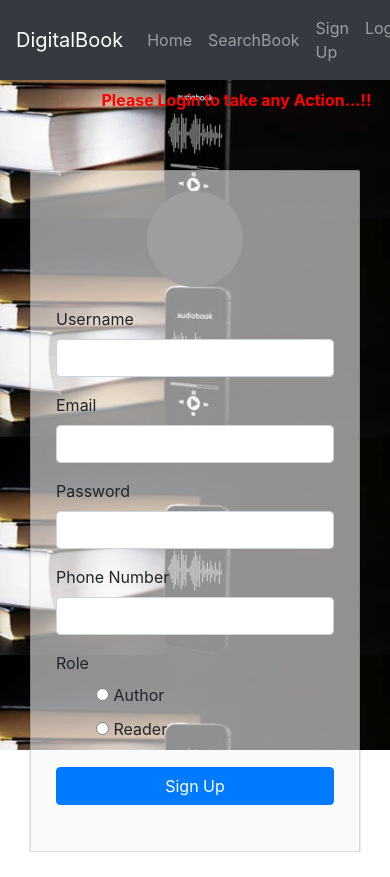
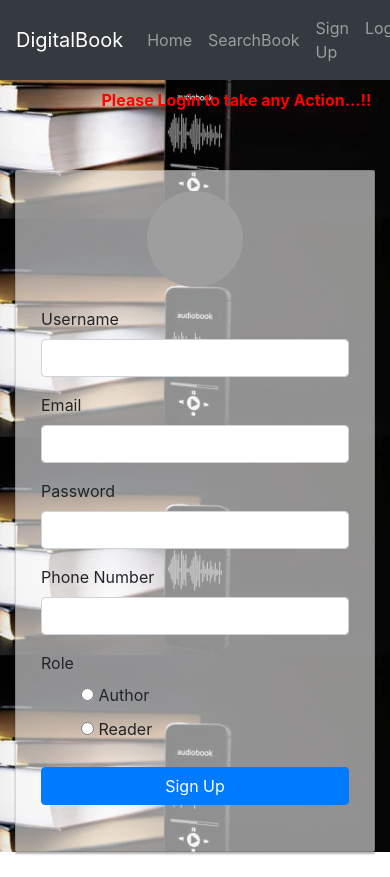
Before and after one commit to VSupekar1111/Digital-Books, an Angular app in the folder Digital-Books-Client/: page /register in a window 390 px wide. Shown: the top 877 px of the page. Before the commit the page ends 852 px from the top, so only its background shows below. Built offline with nearby package versions, Linux system fonts and the light colour scheme; grey boxes are pictures that could not be loaded.

Commit message:
Changes added for responsive page

```diff
--- a/Digital-Books-Client/src/app/_services/user.service.ts
+++ b/Digital-Books-Client/src/app/_services/user.service.ts
@@ -85,4 +85,16 @@ this.isfirstPathVariable=false;
   getSubscribedBooks(userid: string | undefined) {
    return this.http.get(API_URL + 'readers/'+userid+'/books', { responseType: 'text' });
   }
+
+  UnsubcribeBook(userid: string | undefined, subscribeId: number) {
+    const httpOptions = {
+      headers: new HttpHeaders({ 'Content-Type': 'application/json'})
+    };
+    let url='readers/'+userid+'/books/'+subscribeId+'/cancel-subscription';
+    console.log(API_URL+url);
+    return this.http.post(API_URL+ url, {
+    }, httpOptions);
+  }
+
+
 }
--- a/Digital-Books-Client/src/app/app.component.css
+++ b/Digital-Books-Client/src/app/app.component.css
@@ -1,7 +1,8 @@
 #app{
   background-image: url("../../src/assets/images/background.png");
 background-size: 100%;
-height: 750px;
+min-height: 700px;
+
 }
 
 .holder {
--- a/Digital-Books-Client/src/app/app.component.html
+++ b/Digital-Books-Client/src/app/app.component.html
@@ -43,7 +43,7 @@
   <div class="holder" *ngIf="!isLoggedIn">
     <div class="message"><b>Please Login to take any Action...!!</b></div>
   </div>
-  <div class="container">
+  <div class="">
     <router-outlet></router-outlet>
   </div>
 </div>
--- a/Digital-Books-Client/src/app/register/register.component.css
+++ b/Digital-Books-Client/src/app/register/register.component.css
@@ -34,4 +34,5 @@ label {
 .role{
   padding-bottom: 10px;
   padding-left: 40px;
+  margin: auto;
 }
--- a/Digital-Books-Client/src/app/searchbook/searchbook.component.css
+++ b/Digital-Books-Client/src/app/searchbook/searchbook.component.css
@@ -1,41 +1,26 @@
 
-.searchForm{
-   margin: auto;
-   width: 550px;
-   padding-top: 30px;
-   padding-bottom: 30px;
-   background-color: #f7f7f794;
-   text-align: center;
-   }
 
-   .books{
-    margin: auto;
-    width: 1000px;
-    padding-top: 30px;
-    padding-bottom: 30px;
-    background-color: rgba(231, 226, 236, 0.123);
-    text-align: center;
-    }
 
    .row{
     padding-top: 5px;
     padding-left: 15px;
     margin: auto;
+
    }
 
    .fields{
-    display: inline-block;
-    width: 240px;
-    height: 50px;
+    width: 50%;
     padding-top: 0px;
-
+  }
+  input{
+    width: auto;
   }
 
 .book{
   display: inline-block;
-  width: 240px;
+  width: 100%;
+  background-color: #fff;
   padding-left: 10px;
-  padding-top:20px
 }
 img{
   height: 150px;
@@ -47,3 +32,39 @@ img{
 .hedding{
   color:#fff;
 }
+
+
+.card-container.card {
+  max-width: 760px !important;
+  padding: 40px 40px;
+}
+
+.card-container.card-books {
+  max-width: 60%;
+  padding: 40px 40px;
+}
+
+.card {
+  background-color: #f7f7f794;
+  padding: 20px 25px 30px;
+  margin: 0 auto 25px;
+  margin-top: 50px;
+  -moz-border-radius: 2px;
+  -webkit-border-radius: 2px;
+  border-radius: 2px;
+  -moz-box-shadow: 0px 2px 2px rgba(0, 0, 0, 0.3);
+  -webkit-box-shadow: 0px 2px 2px rgba(0, 0, 0, 0.3);
+  box-shadow: 0px 2px 2px rgba(0, 0, 0, 0.3);
+}
+
+.card-books {
+  padding: 20px 25px 30px;
+  margin: 0 auto 25px;
+  margin-top: 50px;
+  -moz-border-radius: 2px;
+  -webkit-border-radius: 2px;
+  border-radius: 2px;
+  -moz-box-shadow: 0px 2px 2px rgba(0, 0, 0, 0.3);
+  -webkit-box-shadow: 0px 2px 2px rgba(0, 0, 0, 0.3);
+  box-shadow: 0px 2px 2px rgba(0, 0, 0, 0.3);
+}
--- a/Digital-Books-Client/src/app/searchbook/searchbook.component.html
+++ b/Digital-Books-Client/src/app/searchbook/searchbook.component.html
@@ -1,5 +1,5 @@
 
-<div class="searchForm" *ngIf="!isSuccessful">
+<div class="card card-container" *ngIf="!isSuccessful">
     <h2>Search Book</h2>
 <div class="row" >
   <div class="fields">
@@ -41,7 +41,7 @@
       <input [(ngModel)]= "search.publisher">
     </div>
     </div>
-    <div class="fields" ><button class="btn btn-primary btn-block" (click)="searchBook()">
+     <div class="row fields" ><button class="btn btn-primary btn-block" (click)="searchBook()">
         Search
       </button>
     </div>
@@ -55,7 +55,7 @@
   </div>
 
 </div>
-<div class="books" *ngIf="isSuccessful">
+<div class="card-books card-container-books" *ngIf="isSuccessful">
   <h2 class="hedding">Search Result</h2>
   <div class="row">
     <div class="card card-block"
--- a/Digital-Books-Client/src/app/searchbook/searchbook.component.ts
+++ b/Digital-Books-Client/src/app/searchbook/searchbook.component.ts
@@ -1,6 +1,7 @@
 import { Component, OnInit } from '@angular/core';
 import { UserService } from '../_services/user.service';
 import { TokenStorageService } from '../_services/token-storage.service';
+import { Router } from "@angular/router";
 
 @Component({
   selector: 'app-searchbook',
@@ -21,7 +22,7 @@ export class SearchbookComponent implements OnInit {
   errorMessage="";
   bookList?:Book[];
   content?: string;
-  constructor(private userService: UserService,private tokenStorageService: TokenStorageService) { }
+  constructor(private userService: UserService,private tokenStorageService: TokenStorageService,private router : Router) { }
   search={
     category:"",
     title:"",
@@ -44,9 +45,9 @@ export class SearchbookComponent implements OnInit {
       this.userid = user.id;
     }
 
-   //let data1='{"status":"Success","bookList":[{"id":1,"title":"Java Full Stack","category":"Programming Language","price":" 765","publisher":"Moon publisher","publishDate":"2022-12-10","content":"","logo":"javafull.png","authorId":10,"authorName":null,"active":true,"createDate":null,"updateDate":null},{"id":2,"title":"Java Core","category":"Programming Language","price":" 450","publisher":"Moon publisher","publishDate":"2022-12-10","content":"","logo":"javacore.png","authorId":10,"authorName":null,"active":true,"createDate":null,"updateDate":null},{"id":3,"title":"Java","category":"Programming Language","price":" 450","publisher":"Moon publisher","publishDate":"2022-12-10","content":"","logo":"java.png","authorId":10,"authorName":null,"active":true,"createDate":null,"updateDate":null},{"id":4,"title":"Angular","category":"Programming Language","price":" 450","publisher":"Moon publisher","publishDate":"2022-12-10","content":"","logo":"https://repository-images.githubusercontent.com/24195339/87018c00-694b-11e9-8b5f-c34826306d36","authorId":1,"authorName":"vikass","active":true,"createDate":null,"updateDate":null},{"id":5,"title":"Node JS","category":"Programming Language","price":"500","publisher":"Moon publisher","publishDate":"2022-12-10","content":"","logo":"nodejs.png","authorId":1,"authorName":"vikass","active":true,"createDate":null,"updateDate":null}],"message":null}';
+  // let data1='{"status":"Success","bookList":[{"id":1,"title":"Java Full Stack","category":"Programming Language","price":" 765","publisher":"Moon publisher","publishDate":"2022-12-10","content":"","logo":"javafull.png","authorId":10,"authorName":null,"active":true,"createDate":null,"updateDate":null},{"id":2,"title":"Java Core","category":"Programming Language","price":" 450","publisher":"Moon publisher","publishDate":"2022-12-10","content":"","logo":"javacore.png","authorId":10,"authorName":null,"active":true,"createDate":null,"updateDate":null},{"id":3,"title":"Java","category":"Programming Language","price":" 450","publisher":"Moon publisher","publishDate":"2022-12-10","content":"","logo":"java.png","authorId":10,"authorName":null,"active":true,"createDate":null,"updateDate":null},{"id":4,"title":"Angular","category":"Programming Language","price":" 450","publisher":"Moon publisher","publishDate":"2022-12-10","content":"","logo":"https://repository-images.githubusercontent.com/24195339/87018c00-694b-11e9-8b5f-c34826306d36","authorId":1,"authorName":"vikass","active":true,"createDate":null,"updateDate":null},{"id":5,"title":"Node JS","category":"Programming Language","price":"500","publisher":"Moon publisher","publishDate":"2022-12-10","content":"","logo":"nodejs.png","authorId":1,"authorName":"vikass","active":true,"createDate":null,"updateDate":null}],"message":null}';
    // this.isSuccessful = true;
-   //this.bookList=JSON.parse(data1).bookList;
+ //  this.bookList=JSON.parse(data1).bookList;
   }
 
   searchBook(): void {
@@ -76,7 +77,7 @@ export class SearchbookComponent implements OnInit {
   data => {
     this.isSubscribeFailed=false;
     console.log(data);
-
+    this.router.navigate(['/subscribedbooks']);
    },
   err => {
     this.isSubscribeFailed=true;
--- a/Digital-Books-Client/src/app/subscribedbooks/subscribedbooks.component.css
+++ b/Digital-Books-Client/src/app/subscribedbooks/subscribedbooks.component.css
@@ -16,17 +16,19 @@
      text-align: center;
      }
 
+
      .row{
       padding-top: 5px;
       padding-left: 15px;
       margin: auto;
+
      }
 
  .book{
  display: inline-block;
-   width: 240px;
+  width: 100%;
+  background-color: #fff;
   padding-left: 10px;
-   padding-top:20px
  }
  img{
    height: 150px;
@@ -38,3 +40,21 @@
  .hedding{
    color:#fff;
  }
+
+ .card-container.card {
+  max-width: 80%;
+  padding: 40px 40px;
+}
+
+.card {
+  padding: 20px 25px 30px;
+  background-color: #f7f7f794;
+  margin: 0 auto 25px;
+  margin-top: 50px;
+  -moz-border-radius: 2px;
+  -webkit-border-radius: 2px;
+  border-radius: 2px;
+  -moz-box-shadow: 0px 2px 2px rgba(0, 0, 0, 0.3);
+  -webkit-box-shadow: 0px 2px 2px rgba(0, 0, 0, 0.3);
+  box-shadow: 0px 2px 2px rgba(0, 0, 0, 0.3);
+}
--- a/Digital-Books-Client/src/app/subscribedbooks/subscribedbooks.component.html
+++ b/Digital-Books-Client/src/app/subscribedbooks/subscribedbooks.component.html
@@ -1,5 +1,5 @@
 
-<div class="books" *ngIf="!isSearchSubscribedFailed">
+<div class="card card-container" *ngIf="!isSearchSubscribedFailed">
     <h2 class="hedding">Subscribed Books</h2>
     <div class="row">
       <div class="card card-block"
@@ -11,13 +11,15 @@
      <p class="card-text"><b>Category </b>{{subscribedbook.book.category}}</p>
      <p class="card-text"><b>Author : </b>{{subscribedbook.book.authorName}}</p>
      <p class="card-text"><b>Price: </b>{{subscribedbook.book.price}}</p>
-     <div > <button  class="btn btn-primary btn-block" (click)="unsubscribe(subscribedbook.book.id)">
+     <div > <button  class="btn btn-primary btn-block" (click)="unsubscribe(subscribedbook.subscribeId)">
       UnSubscribe
     </button></div>
-
+    <div > <button  class="btn btn-primary btn-block" >
+      Read
+    </button></div>
      <div
       class="error"
       role="alert"
-      *ngIf="subscribedbook.book.id==unsubscribedid &&  isUnSubscribedFailed" >
+      *ngIf="subscribedbook.subscribeId==unsubscribedid &&  isUnSubscribedFailed" >
      Failed : {{ errorMessage }}
     </div>
--- a/Digital-Books-Client/src/app/subscribedbooks/subscribedbooks.component.ts
+++ b/Digital-Books-Client/src/app/subscribedbooks/subscribedbooks.component.ts
@@ -43,6 +43,19 @@ export class SubscribedbooksComponent implements OnInit {
 
   unsubscribe(subscribeId: number):void{
 console.log("UnSubscribed Id:"+subscribeId);
+this.unsubscribedid=subscribeId;
+ this.userService.UnsubcribeBook(this.userid,subscribeId).subscribe(
+  data => {
+    this.isUnSubscribedFailed=false;
+    console.log(data);
+    window.location.reload();
+   },
+  err => {
+    this.isUnSubscribedFailed=true;
+    this.errorMessage = err.error.errorMessage;
+    console.log(this.errorMessage);
+  }
+);
   }
 
 }
```
Lines whose indentation alone changed are shown as unchanged.
